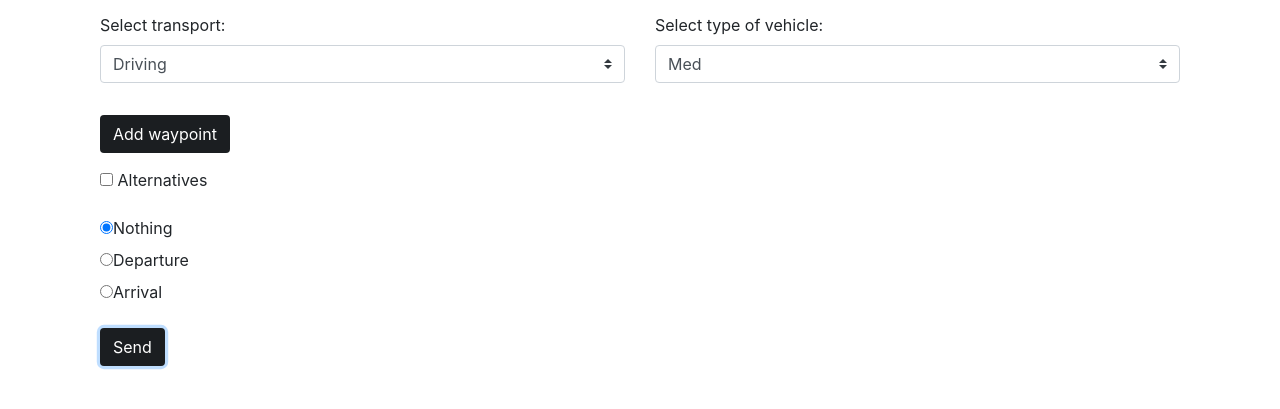
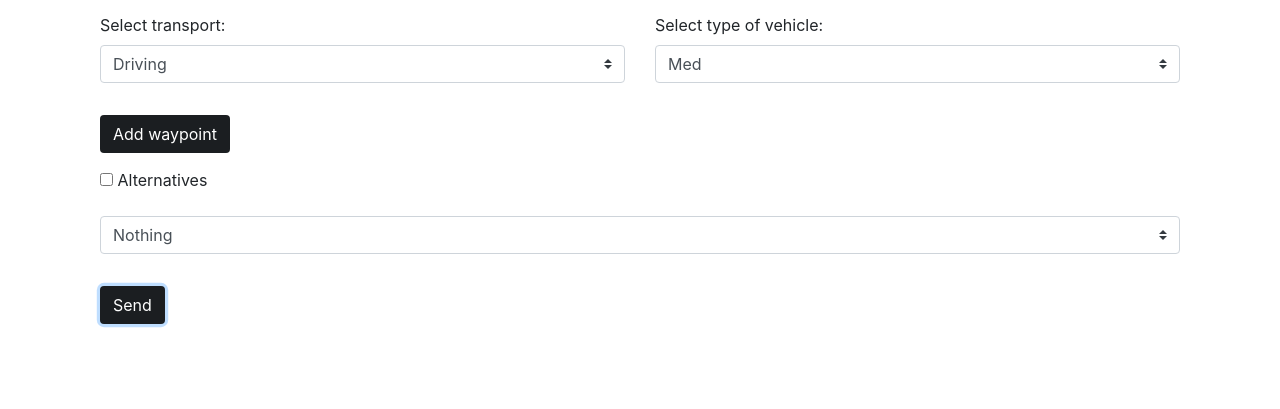
Before and after one commit to adeharo9/noCO2-front, a website with bundled scripts: page services.html in a window 1280 px wide. Both pictures are taken after typing "Sample", "Sample" into the empty fields and a click on the button "Send". Shown: the part 215-624 px from the top of the page. Built offline with nearby package versions, Linux system fonts and the light colour scheme; no server answers.

Commit message:
Fixes radial buttons

```diff
--- a/send.js
+++ b/send.js
@@ -4,7 +4,6 @@ import { statistics } from "./statistics.js";
 $(document).ready(function() {
 
     $('#dropdown').on('change',function () {
-        console.log($('#dropdown :selected').val());
         if($('#dropdown :selected').val() === "transit"){
             $('#waypoint').hide();
             $('#waypoints').children('input').remove();
@@ -13,12 +12,18 @@ $(document).ready(function() {
             $('#waypoint').show();
         }
     });
-    $('#nothing').click(function () {
-        $('#desired_time').hide()
+    $('#time_select').on('change', function () {
+        if($('#time_select :selected').val() === "nothing")
+        {
+            $('#desired_time').hide();
+        }
     });
 
-    $('.timeArrDep').click(function () {
-        $('#desired_time').show()
+    $('#time_select').on('change', function () {
+        if($('#time_select :selected').val() !== "nothing")
+        {
+            $('#desired_time').show();
+        }
     });
 
     $('#calculate').on('click',function(e){
@@ -51,10 +56,10 @@ $(document).ready(function() {
         // TIME
         let nothing = false;
         let departure = true;
-        if($('input:radio[name=time_radio]:checked').val() == "nothing"){
+        if($('#time_select :selected').val() == "nothing"){
             nothing = true;
-        }else if($('input:radio[name=time_radio]:checked').val() == "arrival"){
-            departure = false
+        }else if($('#time_select :selected').val() == "arrival"){
+            departure = false;
         }
         let fechaMili = new Date($('#time_local').val()).getTime();
         // *****
--- a/services.html
+++ b/services.html
@@ -126,16 +126,12 @@
                         <label for="alternatives">Alternatives</label>
                     </div>
 
-                    <div id="time_radio" class="form-group">
-                        <div class="radio">
-                            <label><input value="nothing" type="radio" name="time_radio" checked id="nothing">Nothing</label>
-                        </div>
-                        <div class="radio">
-                            <label><input value="departure" type="radio" name="time_radio" class="timeArrDep">Departure</label>
-                        </div>
-                        <div class="radio">
-                            <label><input value="arrival" type="radio" name="time_radio" class="timeArrDep">Arrival</label>
-                        </div>
+                    <div class="form-group">
+                        <select class="form-group browser-default custom-select" id="time_select">
+                            <option selected value="nothing">Nothing</option>
+                            <option value="departure">Depart at</option>
+                            <option value="arrival">Arrive at</option>
+                        </select>
                     </div>
 
                     <div id="desired_time" class="form-group" style="display: none;">
```
